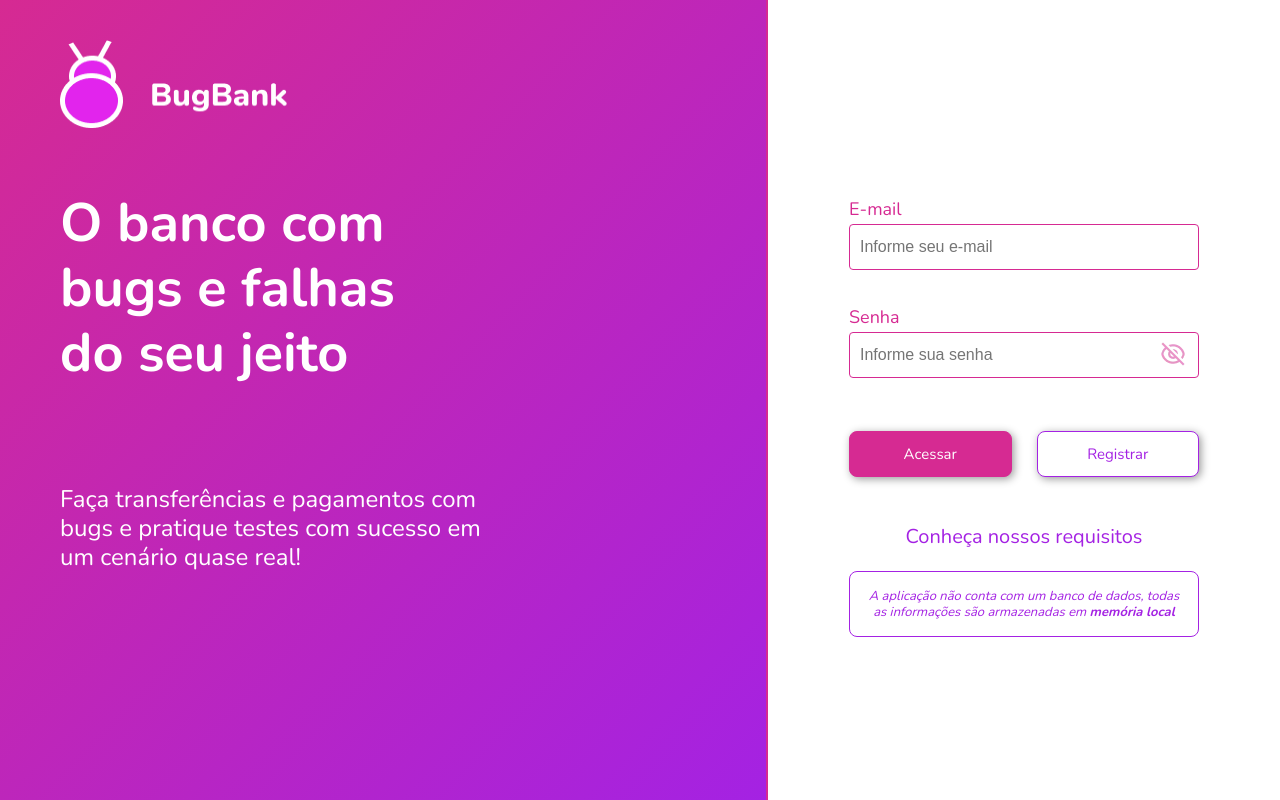
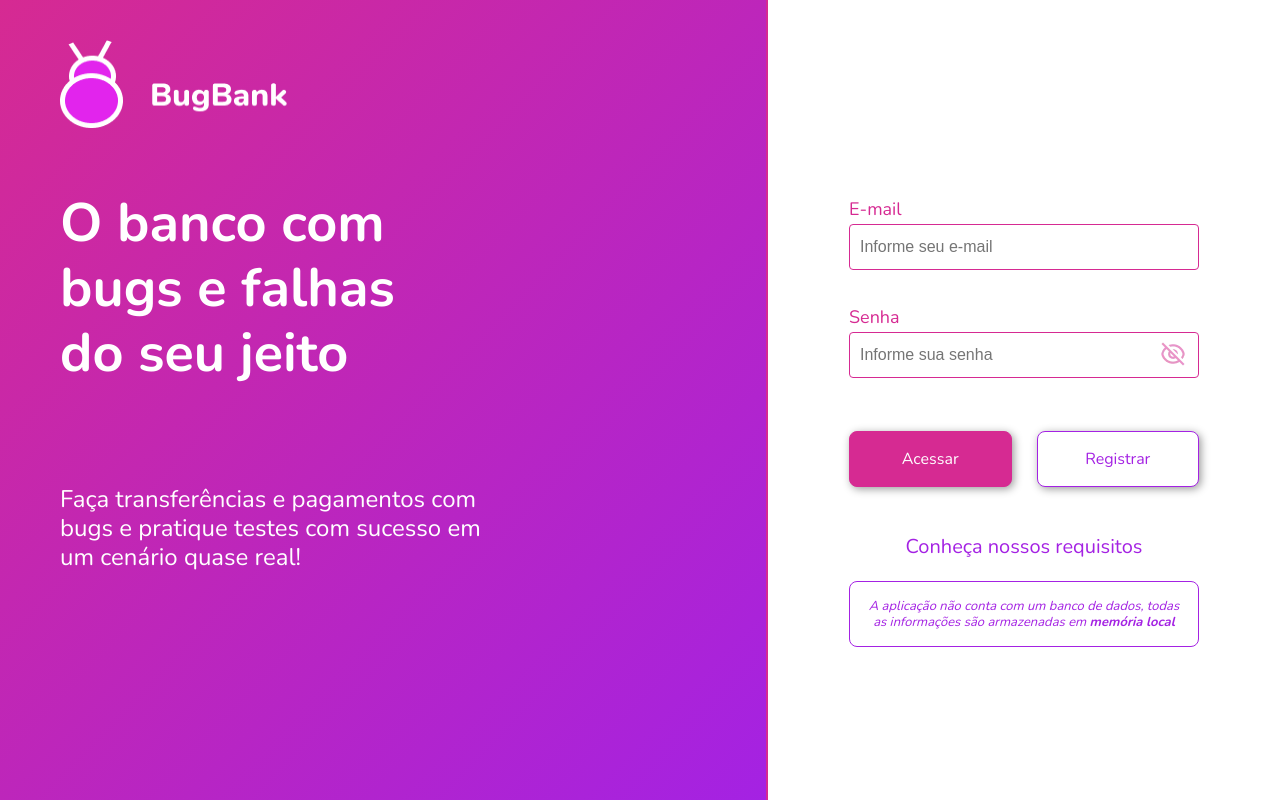
Before and after one commit to jhonatasmatos/bugbank-ui, a Next.js app: page / in a window 1280 px wide. Built offline with nearby package versions, Linux system fonts and the light colour scheme.

Commit message:
🏷️  changed Button.js to Button.tsx

```diff
--- a/src/components/Button/index.jsx
+++ /dev/null
@@ -1,31 +0,0 @@
-import PropTypes from 'prop-types';
-
-//STYLE
-import { ContainerButton } from "./style"
-
-export function Button({ label, type, disabled, onClick, appearance }) {
-  return (
-    <ContainerButton
-      type={type}
-      onClick={onClick}
-      disabled={disabled}
-      className="button__child"
-      appearance={appearance}
-    >
-    {label}
-    </ContainerButton>
-  );
-}
-
-Button.propTypes = {
-  label: PropTypes.string,
-  type: PropTypes.oneOf(["submit", "button"]),
-  disabled: PropTypes.bool,
-  onClick: PropTypes.func,
-  appearance: PropTypes.oneOf(["pink", "white", "purple"]),
-}
-
-Button.defaultProps = {
-  appearance: "pink",
-  type: "button"
-}
--- /dev/null
+++ b/src/components/Button/index.tsx
@@ -0,0 +1,28 @@
+import { ContainerButton } from "./style"
+
+export type ButtonProps = {
+  label: string,
+  type: "submit" | "button",
+  disabled: boolean,
+  onClick(): Function,
+  appearance: 'pink' | 'white' | 'purple',
+}
+
+export const Button = ({
+  label,
+  type = 'button',
+  disabled,
+  onClick,
+  appearance = 'pink'}: ButtonProps) => {
+  return (
+    <ContainerButton
+      type={type}
+      onClick={onClick}
+      disabled={disabled}
+      className='button__child'
+      appearance={appearance}
+    >
+    {label}
+    </ContainerButton>
+  );
+}
--- a/src/components/Button/style.js
+++ /dev/null
@@ -1,35 +0,0 @@
-import styled, { css} from 'styled-components'
-
-const AppearancePink = css`
-  color: ${(props) => props.theme.colors.white};
-  background: ${(props) => props.theme.colors.primary};
-  border: 1px solid ${(props) => props.theme.colors.primary};
-`;
-
-const AppearanceWhite = css`
-  color: ${(props) => props.theme.colors.secondary};
-  background: ${(props) => props.theme.colors.white};
-  border: 1px solid ${(props) => props.theme.colors.secondary};
-`;
-
-const AppearancePurple = css`
-  background: ${(props) => props.theme.colors.secondary};
-  color: ${(props) => props.theme.colors.white};
-`;
-
-export const ContainerButton = styled.button`
-  filter: drop-shadow(2px 2px 4px rgba(0, 0, 0, 0.4));
-  width: 100%;
-  padding: 12px 0;
-  border-radius: 0.8rem;
-  cursor: pointer;
-  outline: none;
-  font-size: 1.5rem;
-  font-family: ${(props) => props.theme.font.family.default};
-  ${(props) => props.appearance === "pink" && AppearancePink};
-  ${(props) => props.appearance === "white" && AppearanceWhite};
-  ${(props) => props.appearance === "purple" && AppearancePurple};
-  :hover {
-    opacity: 0.8;
-  }
-`;
--- /dev/null
+++ b/src/components/Button/style.ts
@@ -0,0 +1,49 @@
+import styled, { css} from 'styled-components'
+
+interface IContainerButton {
+  appearance: 'pink' | 'white' | 'purple'
+}
+
+const AppearancePink = css`
+  ${({ theme }) => css`
+    color: ${theme.colors.white};
+    background: ${theme.colors.primary};
+    border: 1px solid ${theme.colors.primary};
+  `}
+`;
+
+const AppearanceWhite = css`
+  ${({ theme }) => css`
+    color: ${theme.colors.secondary};
+    background: ${theme.colors.white};
+    border: 1px solid ${theme.colors.secondary};
+  `}
+`;
+
+const AppearancePurple = css`
+  ${({ theme }) => css`
+    background: ${theme.colors.secondary};
+    color: ${theme.colors.white};
+  `}
+`;
+
+export const ContainerButton = styled.button<IContainerButton>`7
+  ${({ theme }) => css`
+    filter: drop-shadow(2px 2px 4px rgba(0, 0, 0, 0.4));
+    width: 100%;
+    padding: 1.6rem 0;
+    border-radius: 0.8rem;
+    cursor: pointer;
+    outline: none;
+    font-size: 1.6rem;
+    font-family: ${theme.font.family.default};
+  `}
+
+    ${(props) => props.appearance === "pink" && AppearancePink};
+    ${(props) => props.appearance === "white" && AppearanceWhite};
+    ${(props) => props.appearance === "purple" && AppearancePurple};
+
+    :hover {
+      opacity: 0.8;
+    }
+`;
```
